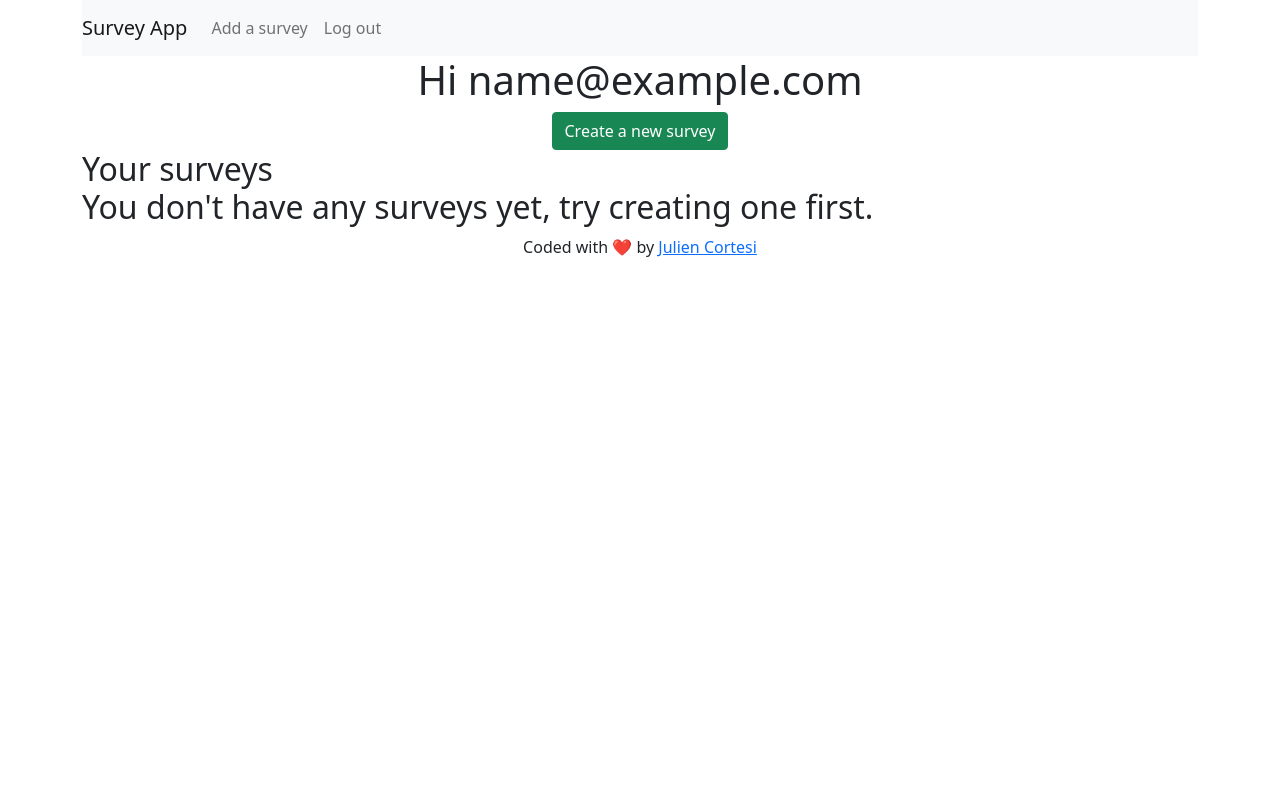
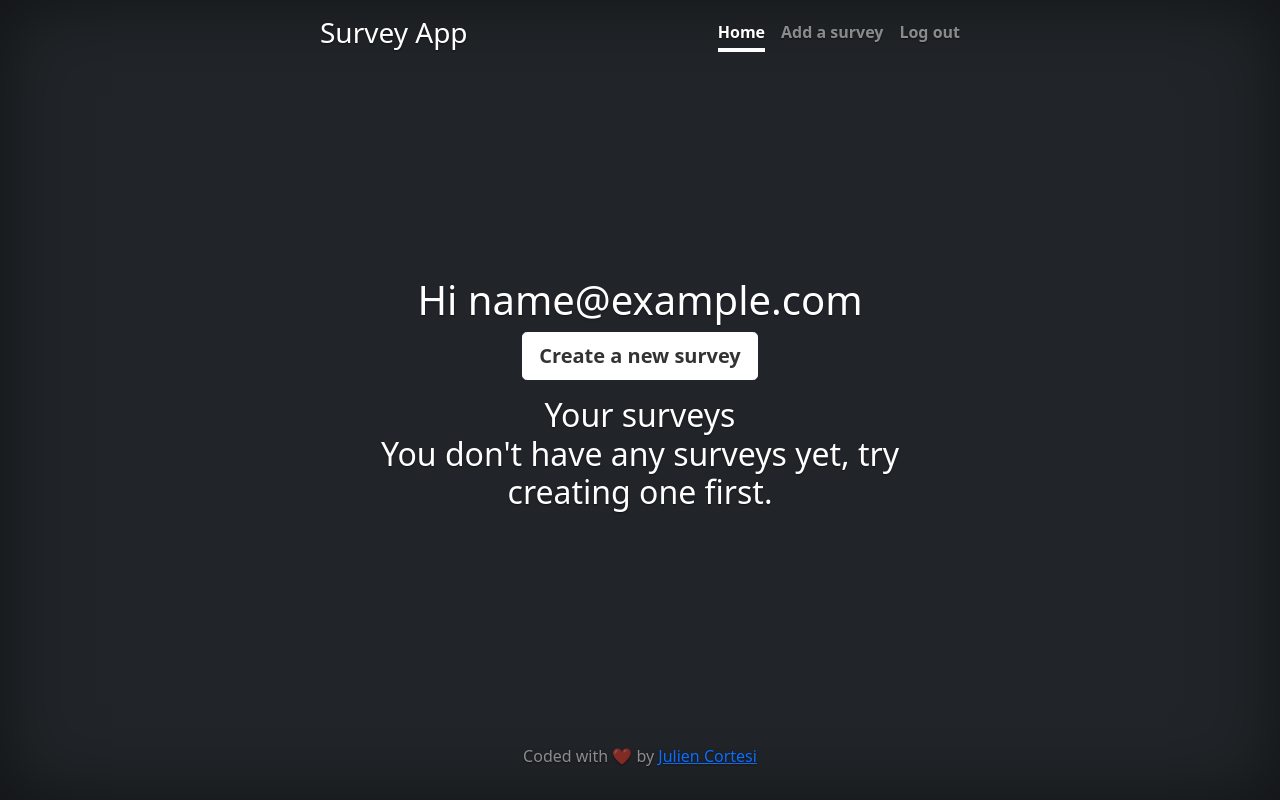
Before and after one commit to ju-c/django-survey-app, a Django app: page /surveys/ in a window 1280 px wide. Run offline with Django 3.2, Linux system fonts and the light colour scheme; the visitor is signed in with stand-in values (Sample User, id 1); data that the repository does not hold is empty; some libraries are stand-ins or nearby versions.

Commit message:
redesigning the templates

```diff
--- a/config/settings.py
+++ b/config/settings.py
@@ -158,7 +158,7 @@ AUTHENTICATION_BACKENDS = (
 )
 EMAIL_BACKEND = 'django.core.mail.backends.console.EmailBackend'
 ACCOUNT_SIGNUP_PASSWORD_ENTER_TWICE = False
-ACCOUNT_USERNAME_REQUIRED = False
+ACCOUNT_USERNAME_REQUIRED = True
 ACCOUNT_AUTHENTICATION_METHOD = 'email'
 ACCOUNT_EMAIL_REQUIRED = True
 ACCOUNT_UNIQUE_EMAIL = True
--- a/static/css/base.css
+++ b/static/css/base.css
@@ -1,3 +1,53 @@
-h1 {
-  color: red;
+/*
+ * Globals
+ */
+
+
+/* Custom default button */
+.btn-secondary,
+.btn-secondary:hover,
+.btn-secondary:focus {
+  color: #333;
+  text-shadow: none; /* Prevent inheritance from `body` */
 }
+
+
+/*
+ * Base structure
+ */
+
+body {
+  text-shadow: 0 .05rem .1rem rgba(0, 0, 0, .5);
+  box-shadow: inset 0 0 5rem rgba(0, 0, 0, .5);
+}
+
+.cover-container {
+  max-width: 42em;
+}
+
+
+/*
+ * Header
+ */
+
+.nav-masthead .nav-link {
+  padding: .25rem 0;
+  font-weight: 700;
+  color: rgba(255, 255, 255, .5);
+  background-color: transparent;
+  border-bottom: .25rem solid transparent;
+}
+
+.nav-masthead .nav-link:hover,
+.nav-masthead .nav-link:focus {
+  border-bottom-color: rgba(255, 255, 255, .25);
+}
+
+.nav-masthead .nav-link + .nav-link {
+  margin-left: 1rem;
+}
+
+.nav-masthead .active {
+  color: #fff;
+  border-bottom-color: #fff;
+}
--- a/surveys/forms.py
+++ b/surveys/forms.py
@@ -20,10 +20,10 @@ class OptionForm(forms.ModelForm):
         fields = ['choice']
 
 
-class AnswerForm(forms.ModelForm):
+class AnswerForm(forms.Form):
     def __init__(self, *args, **kwargs):
         options = kwargs.pop("options")
-        choices = {(o.pk, o.text) for o in options}
+        choices = {(o.pk, o.choice) for o in options}
         super().__init__(*args, **kwargs)
         option_field = forms.ChoiceField(
                 choices=choices,
--- a/surveys/urls.py
+++ b/surveys/urls.py
@@ -14,5 +14,6 @@ urlpatterns = [
         path('surveys/<uuid:survey_pk>/question/<int:question_pk>/option',
             option_create, name='option-create'),
         path('surveys/<uuid:pk>/start/', survey_start, name='survey-start'),
-        path('surveys/<uuid:pk>/submit/<int:sub_pk>/', survey_submit, name='survey-submit'),
+        path('surveys/<uuid:survey_pk>/submit/<int:sub_pk>/', survey_submit, name='survey-submit'),
+        path('surveys/<uuid:pk>/thanks/', survey_thanks, name='survey-thanks'),
 ]
--- a/surveys/views.py
+++ b/surveys/views.py
@@ -194,5 +194,5 @@ def survey_submit(request, survey_pk, sub_pk):
 
 def survey_thanks(request, pk):
     """Survey-taker receives a thank-you message."""
-    survey = get_object_or_404(Survey, pk=pk, is_active=True)
+    survey = get_object_or_404(Survey, pk=pk)
     return render(request, "surveys/thanks.html", {"survey": survey})
--- a/templates/_base.html
+++ b/templates/_base.html
@@ -1,18 +1,36 @@
 {% load static %}
 <!DOCTYPE html>
-<html>
+<html lang="en" class="h-100">
 <head>
 	<meta charset="utf-8">
 	<title>{% block title %}Surveys{% endblock title %}</title>
 	<meta name="viewport" content="width=device-width, initial-scale=1,
 shrink-to-fit=no">
 	<link href="https://cdn.jsdelivr.net/npm/bootstrap@5.0.1/dist/css/bootstrap.min.css" rel="stylesheet" integrity="sha384-+0n0xVW2eSR5OomGNYDnhzAbDsOXxcvSN1TPprVMTNDbiYZCxYbOOl7+AMvyTG2x" crossorigin="anonymous">
+<meta name="theme-color" content="#7952b3">
+
+
+    <style>
+      .bd-placeholder-img {
+        font-size: 1.125rem;
+        text-anchor: middle;
+        -webkit-user-select: none;
+        -moz-user-select: none;
+        user-select: none;
+      }
+
+    </style>
+<link href="{% static 'css/base.css' %}" rel="stylesheet">
 </head>
-<body>
-	<div class="container-sm">
+<body class="d-flex h-100 text-center text-white bg-dark">
+
 		{% block content %}
 		{% endblock content %}
-	</div>
+
 <script src="https://cdn.jsdelivr.net/npm/bootstrap@5.0.1/dist/js/bootstrap.bundle.min.js" integrity="sha384-gtEjrD/SeCtmISkJkNUaaKMoLD0//ElJ19smozuHV6z3Iehds+3Ulb9Bn9Plx0x4" crossorigin="anonymous"></script>
-<div align="center">Coded with ❤️ by <a href="http://jul1en.com">Julien Cortesi </a></div></body>
+<footer class="mt-auto text-white-50">
+	<p>Coded with ❤️ by <a href="http://jul1en.com">Julien Cortesi</a></p>
+</footer>
+</div>
+</body>
 </html>
--- a/templates/navbar.html
+++ b/templates/navbar.html
@@ -1,16 +1,10 @@
-<nav class="navbar navbar-expand-lg navbar-light bg-light">
-  <a class="navbar-brand" href="{% url 'survey-list' %}">Survey App</a>
-  <button class="navbar-toggler" type="button" data-toggle="collapse" data-target="#navbarSupportedContent" aria-controls="navbarSupportedContent" aria-expanded="false" aria-label="Toggle navigation">
-    <span class="navbar-toggler-icon"></span>
-  </button>
-  <div class="collapse navbar-collapse" id="navbarSupportedContent">
-    <ul class="navbar-nav mr-auto">
-      <li class="nav-item active">
-        <a class="nav-link" href="{% url 'survey-add' %}">Add a survey</a>
-      </li>
-      <li class="nav-item">
+  <header class="mb-auto">
+    <div>
+      <h3 class="float-md-start mb-0">Survey App</h3>
+      <nav class="nav nav-masthead justify-content-center float-md-end">
+        <a class="nav-link active" aria-current="page" href="{% url 'survey-list' %}">Home</a>
+	<a class="nav-link" href="{% url 'survey-add' %}">Add a survey</a>
         <a class="nav-link" href="{% url 'account_logout' %}">Log out</a>
-      </li>
-    </ul>
-  </div>
-</nav>
+      </nav>
+    </div>
+  </header>
--- a/templates/surveys/listing.html
+++ b/templates/surveys/listing.html
@@ -1,26 +1,32 @@
 {% extends '_base.html' %}
+{% load crispy_forms_tags %}
 
-{% block title %}Your surveys{% endblock title %}
+
+{% block title %}Your Surveys{% endblock title %}
+
 {% block content %}
+
+<div class="cover-container d-flex w-100 h-100 p-3 mx-auto flex-column">
 {% include 'navbar.html' %}
-<div align="center">
-	<h1>Hi {{ request.user.email }}</h1>
-	<a href="{% url 'survey-add' %}"><div class="btn btn-success">Create a new survey</div></a>
-</div>
-<div class="ui center aligned basic very padded segment">
-    {% if surveys %}
-    <h2 class="ui header">Your surveys</h2>
+  <main class="px-3">
+    <h1>Hi {{ request.user.email }}</h1>
+    <p class="lead">
+    <a href="{% url 'survey-add' %}" class="btn btn-lg btn-secondary fw-bold border-white bg-white">Create a new survey</a></p>
+
+	{% if surveys %}
+<h2 class="ui header">Your surveys</h2>
+  </p>
     <table class="ui celled table">
         <thead>
             <tr>
-                <th>Title</th>
-                <th>Actions</th>
+                <th><h2 class="ui header text-white">Title</h2></th>
+                <th><h2 class="ui header text-white">Actions</h2></th>
             </tr>
         </thead>
         <tbody>
             {% for survey in surveys %}
             <tr>
-                <td>{{ survey.title }}</td>
+                <td class="text-white">{{ survey.title }}</td>
                 <td>
                     <a href="{% url 'survey-detail' survey.pk %}">
                         <div class="btn btn-primary">view</div></a>
@@ -35,11 +41,11 @@
             {% endfor %}
         </tbody>
     </table>
+
     {% else %}
     <h2 class="ui header">Your surveys
         <div class="sub header">You don't have any surveys yet, try creating one first.</div>
     </h2>
     {% endif %}
-
-</div>
-{% endblock %}
+  </main>
+{%endblock content %}
```
Also changed, not shown: templates/account/login.html (+16 -11 lines), templates/account/logout.html (+15 -10 lines), templates/account/signup.html (+17 -10 lines), templates/home.html (+16 -20 lines), templates/surveys/create.html (+12 -6 lines), templates/surveys/edit.html (+11 -9 lines), templates/surveys/options.html (+12 -14 lines), templates/surveys/question.html (+10 -6 lines), templates/surveys/start.html (+10 -9 lines).
